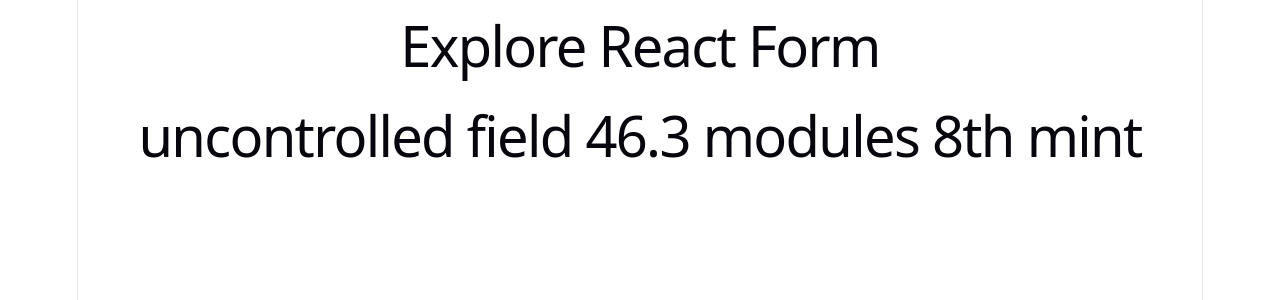
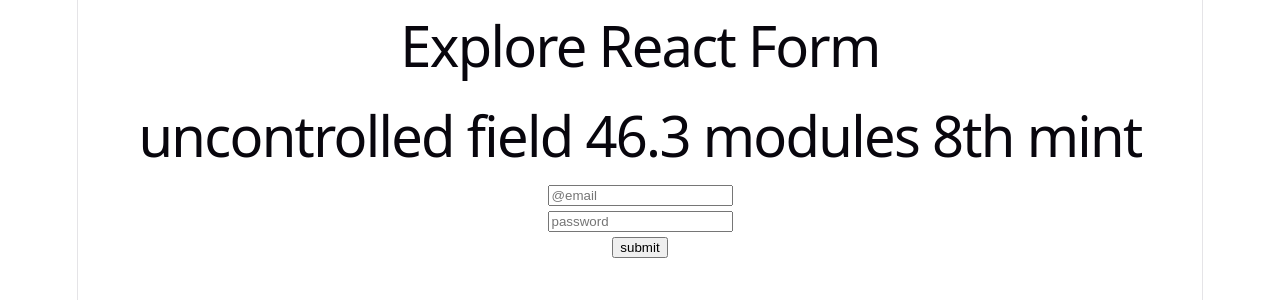
Before and after one commit to Mainul-J/react-core-concept-part-3, a React (Vite) app: page / in a window 1280 px wide. Shown: the top 300 px of the page. Built offline with nearby package versions, Linux system fonts and the light colour scheme.

Commit message:
UnControlled Field

```diff
--- a/src/Components/UnControlledFirld/UnControlledField.jsx
+++ b/src/Components/UnControlledFirld/UnControlledField.jsx
@@ -1,13 +1,30 @@
+import { useRef } from "react";
 
 
 const UnControlledField = () => {
+    const emailRef = useRef('');
+    const passwordlRef = useRef('');
+    const handleSubmit = e =>{
+        e.preventDefault();
+        console.log(emailRef.current.value);
+        const email = emailRef.current.value;
+        const password = passwordlRef.current.value;
+        console.log(email,password);
+    }
+
     return (
         <div>
             <div>
                 <h1>uncontrolled field 46.3 modules 8th mint</h1>
             </div>
             <div>
-
+                <form onSubmit={handleSubmit}>
+                    <input ref={emailRef} type="email" name="email" placeholder="@email"  />
+                    <br />
+                    <input ref={passwordlRef} type="password" name="password" placeholder="password"  />
+                    <br />
+                    <input type="submit" value="submit" />
+                </form>
             </div>
         </div>
     );
```
